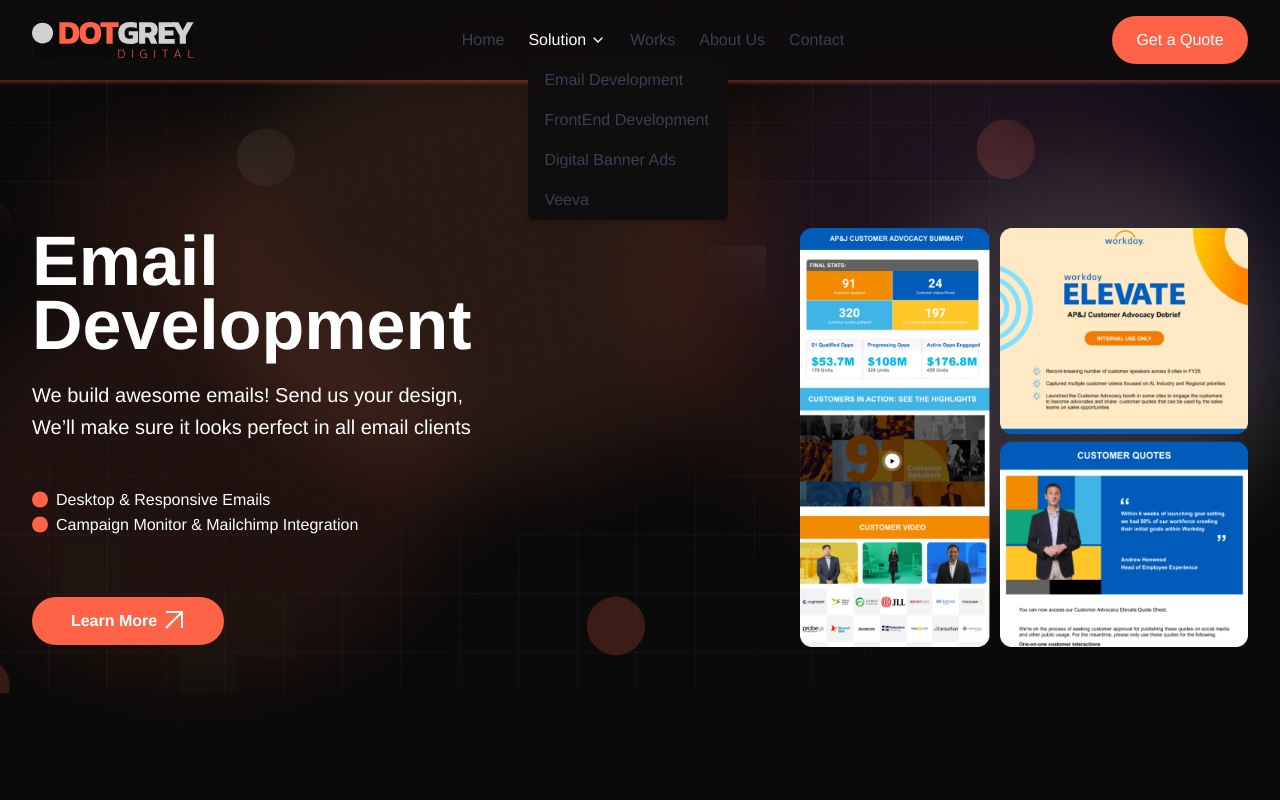
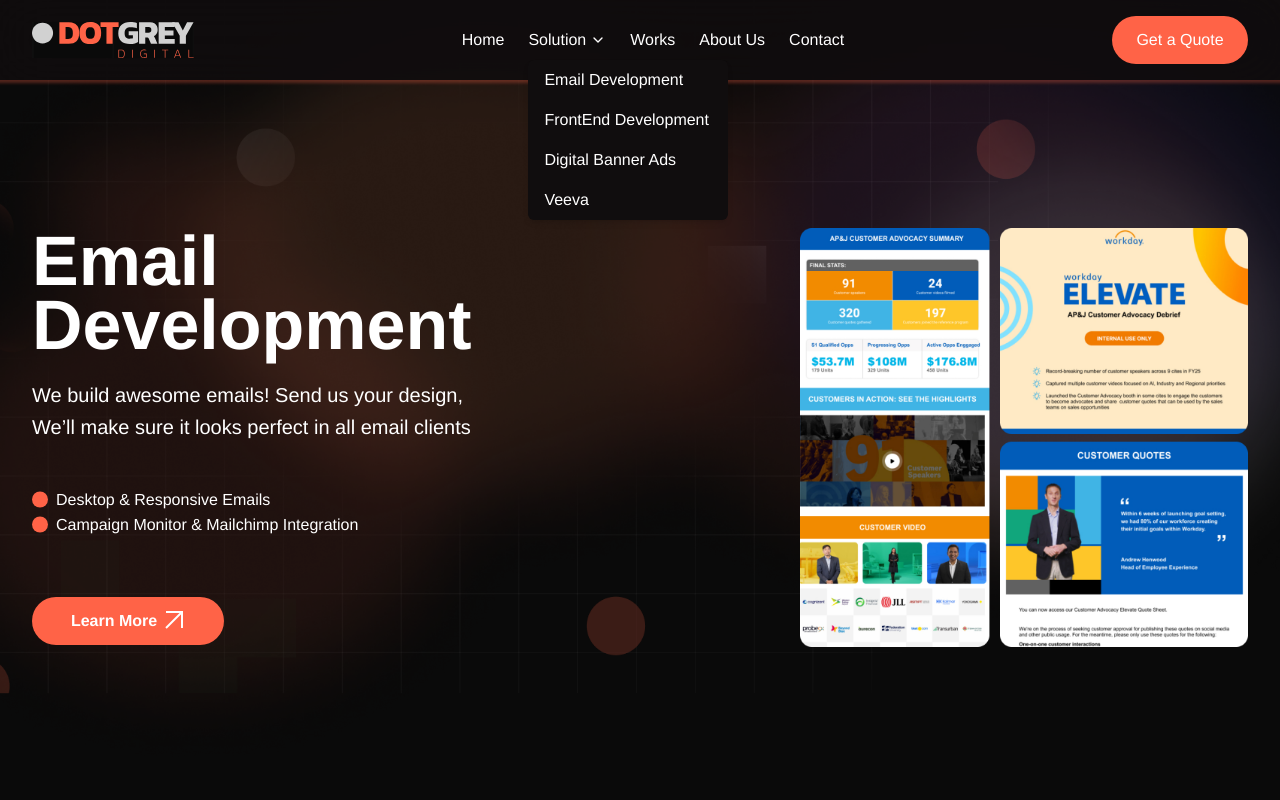
Before and after one commit to mahmud886/dot-grey-digital, a Next.js app: page / in a window 1280 px wide. Both pictures are taken after a click on the button "Solution". Shown: the top 800 px of the page. Built offline with nearby package versions, Linux system fonts and the light colour scheme.

Commit message:
:pencil2: color fixed to white

```diff
--- a/components/navbar.jsx
+++ b/components/navbar.jsx
@@ -72,7 +72,7 @@
                         <Link
                           key={subIndex}
                           href={subItem.href}
-                          className='block px-4 py-2 text-gray-700 dark:text-white hover:bg-[var(--primary)]'
+                          className='block px-4 py-2 text-white hover:bg-[var(--primary)]'
                           onClick={handleDropdownItemClick}>
                           {subItem.label}
                         </Link>
@@ -84,7 +84,7 @@
                 <a
                   key={index}
                   href={item.href}
-                  className='text-gray-700 dark:text-white hover:text-[var(--primary)] font-sans font-normal'>
+                  className='text-white hover:text-[var(--primary)] font-sans font-normal'>
                   {item.label}
                 </a>
               )
```
